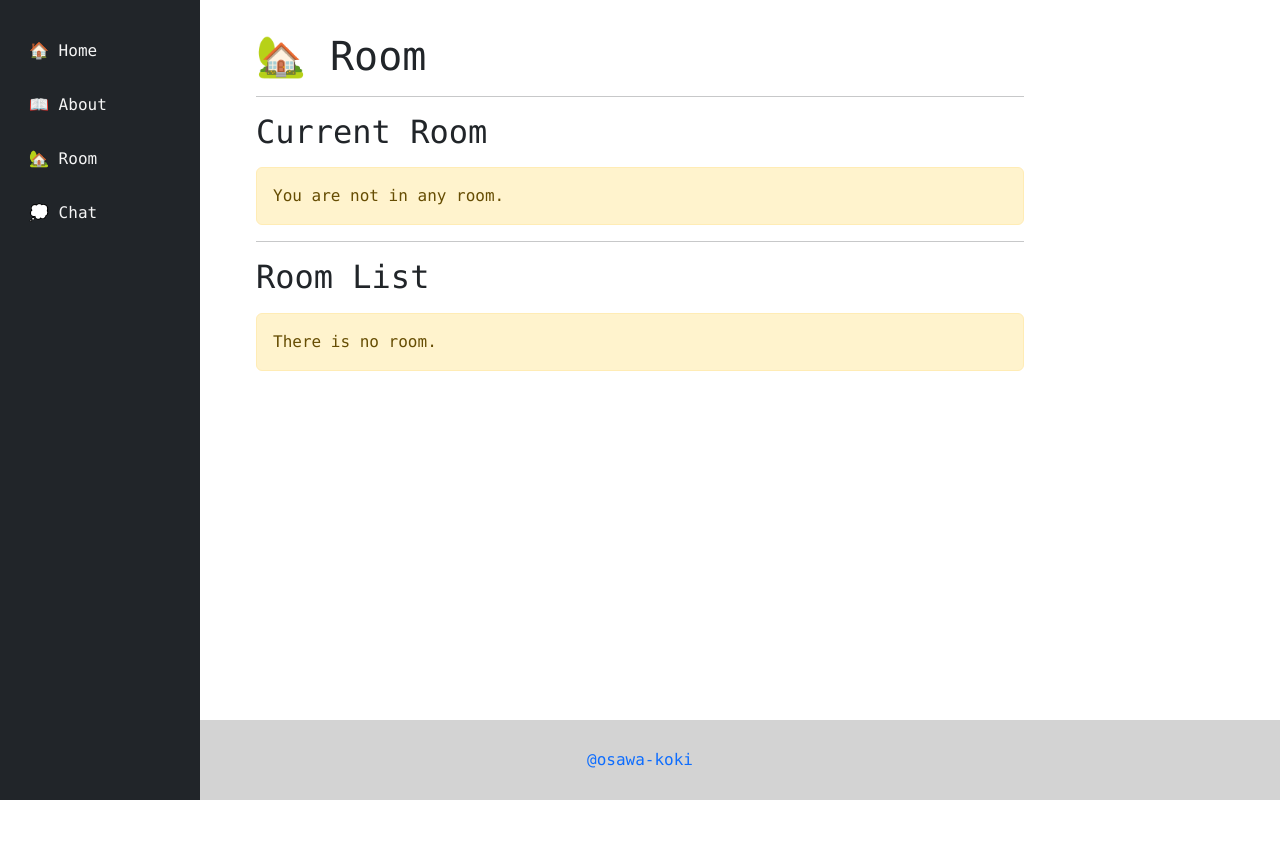
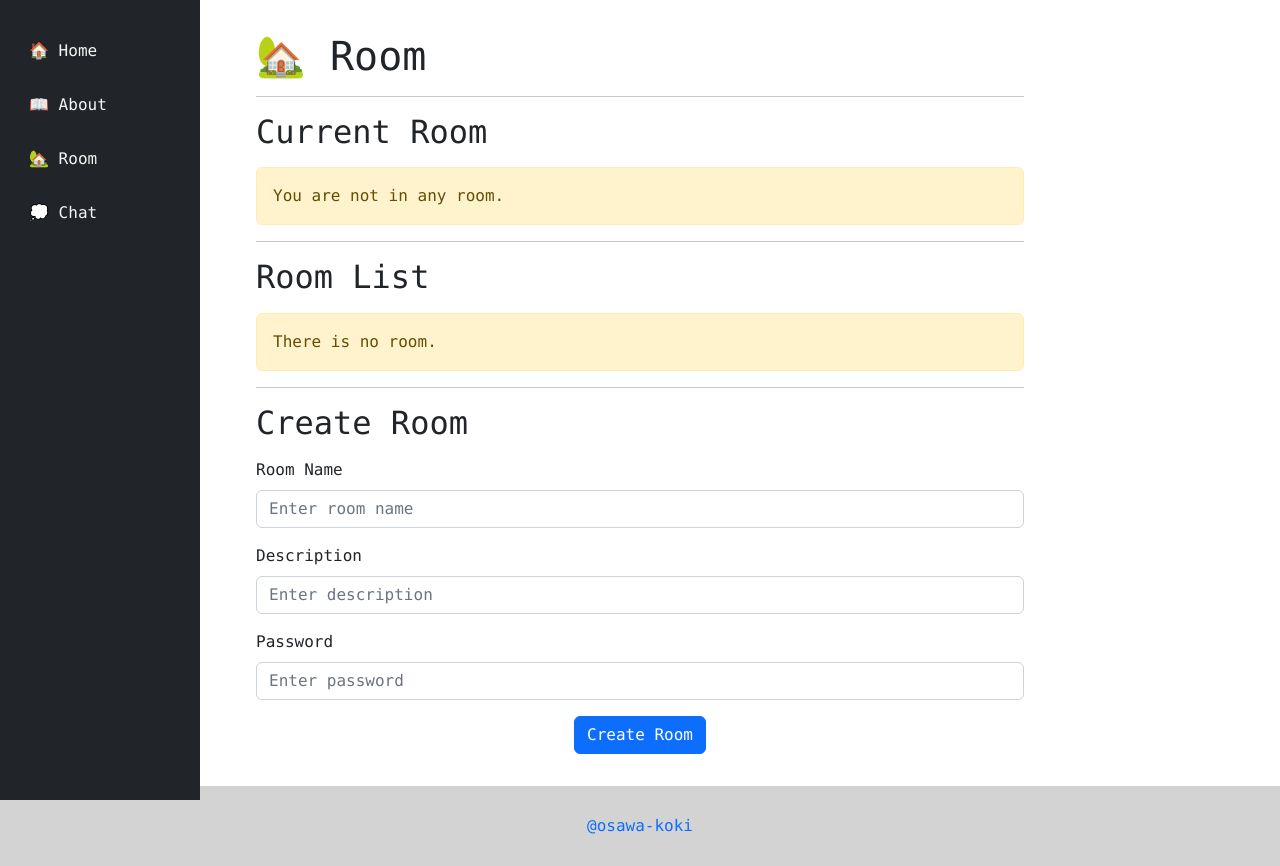
Before and after one commit to osawa-koki/simple-encrypted-chat-room.rb, a Next.js app in the folder client/: page /room in a window 1280 px wide. Before the commit the page ends 800 px from the top, so only its background shows below. Built offline with nearby package versions, Linux system fonts and the light colour scheme.

Commit message:
Create Room

```diff
--- a/client/pages/room.tsx
+++ b/client/pages/room.tsx
@@ -70,6 +70,23 @@ export default function RoomPage() {
             </Alert>
           )
         }
+        <hr />
+        <h2>Create Room</h2>
+        <Form className="mt-3">
+          <Form.Group className="mt-3">
+            <Form.Label>Room Name</Form.Label>
+            <Form.Control type="text" placeholder="Enter room name" />
+          </Form.Group>
+          <Form.Group className="mt-3">
+            <Form.Label>Description</Form.Label>
+            <Form.Control type="text" placeholder="Enter description" />
+          </Form.Group>
+          <Form.Group className="mt-3">
+            <Form.Label>Password</Form.Label>
+            <Form.Control type="password" placeholder="Enter password" />
+          </Form.Group>
+          <Button variant="primary" className="mt-3 d-block m-auto">Create Room</Button>
+        </Form>
       </div>
     </Layout>
   );
```
